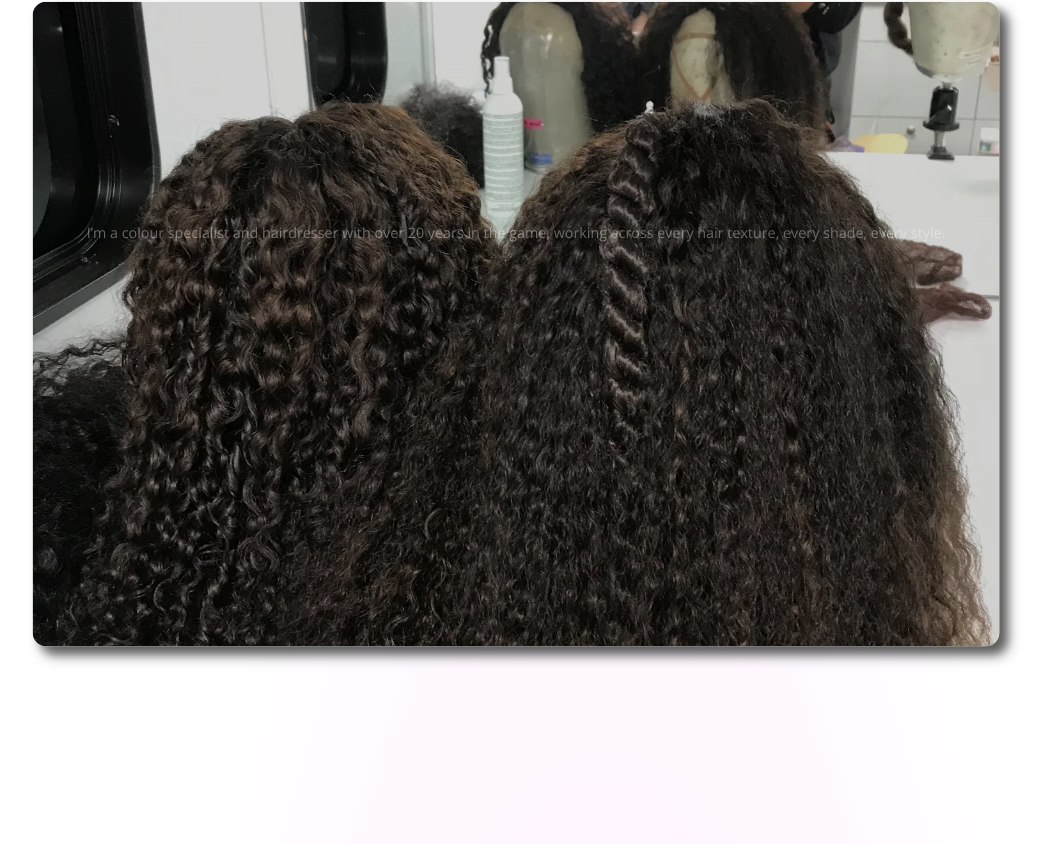
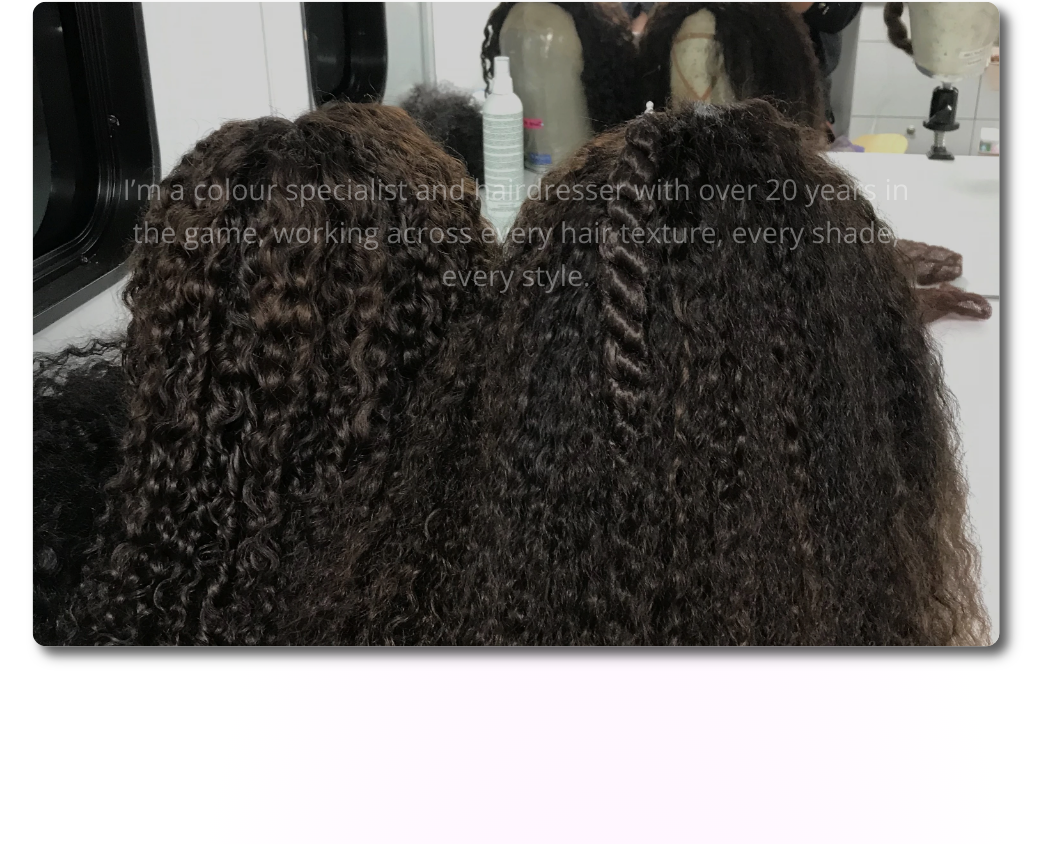
Before and after one commit to 2ndborn/karahair, a React (Create React App) app in the folder kara-app/: page /mystory in a window 1280 px wide. Shown: the part 3636-4480 px from the top of the page, without its empty margins (34-1082 px from the left). Built offline with nearby package versions, Linux system fonts and the light colour scheme; a web font is replaced by a local one.

Commit message:
Added font size to the tile component p tag

```diff
--- a/kara-app/src/components/TileComponent.js
+++ b/kara-app/src/components/TileComponent.js
@@ -1,6 +1,5 @@
 import React, { useRef } from 'react';
 import { motion, useScroll, useSpring, useTransform, useVelocity } from 'framer-motion';
-import brazil from '../assets/brazil.webp';
 
 export default function TileComponent({margin, boxShadow, content,}) {
   const ref = useRef(null);
@@ -46,17 +45,6 @@ export default function TileComponent({margin, boxShadow, content,}) {
       >
       <img src={content.image} alt='model' style={{ height: "100%", width: "100%", objectFit: "cover" }} />
       <motion.div style={{ opacity: opacitySpring, position: "absolute", inset: 0, backgroundColor: "rgba(0,0,0,0.5)" }} />
-        {/* <motion.div
-          style={{
-            y,
-            opacity: opacitySpring,
-            position: "relative", height: "75%", width: "35%",
-            borderRadius: "10px", overflow: "hidden",
-            backgroundColor: "blue",
-            boxShadow: "-0px 10px 10px rgba(0,0,0,0.3), 0px 15px 20px rgba(0,0,0,0.5)"
-          }}>
-
-        </motion.div> */}
         <motion.div
           style={{
             position: "absolute",
@@ -64,9 +52,12 @@ export default function TileComponent({margin, boxShadow, content,}) {
             opacity: opacitySpring, y,
             display: 'flex', justifyContent: "center", alignItems: "center", textAlign: "center",
             color: "#fff",
-            // height: "75%", width: "35%",
           }}>
-          <p><span>{content.primary}</span>{content.secondary}</p>
+          <p
+            style={{fontSize: "2rem", padding: "0px 100px"}}
+          >
+            <span>{content.primary}</span>{content.secondary}
+          </p>
         </motion.div>
 
       </motion.div>
```
